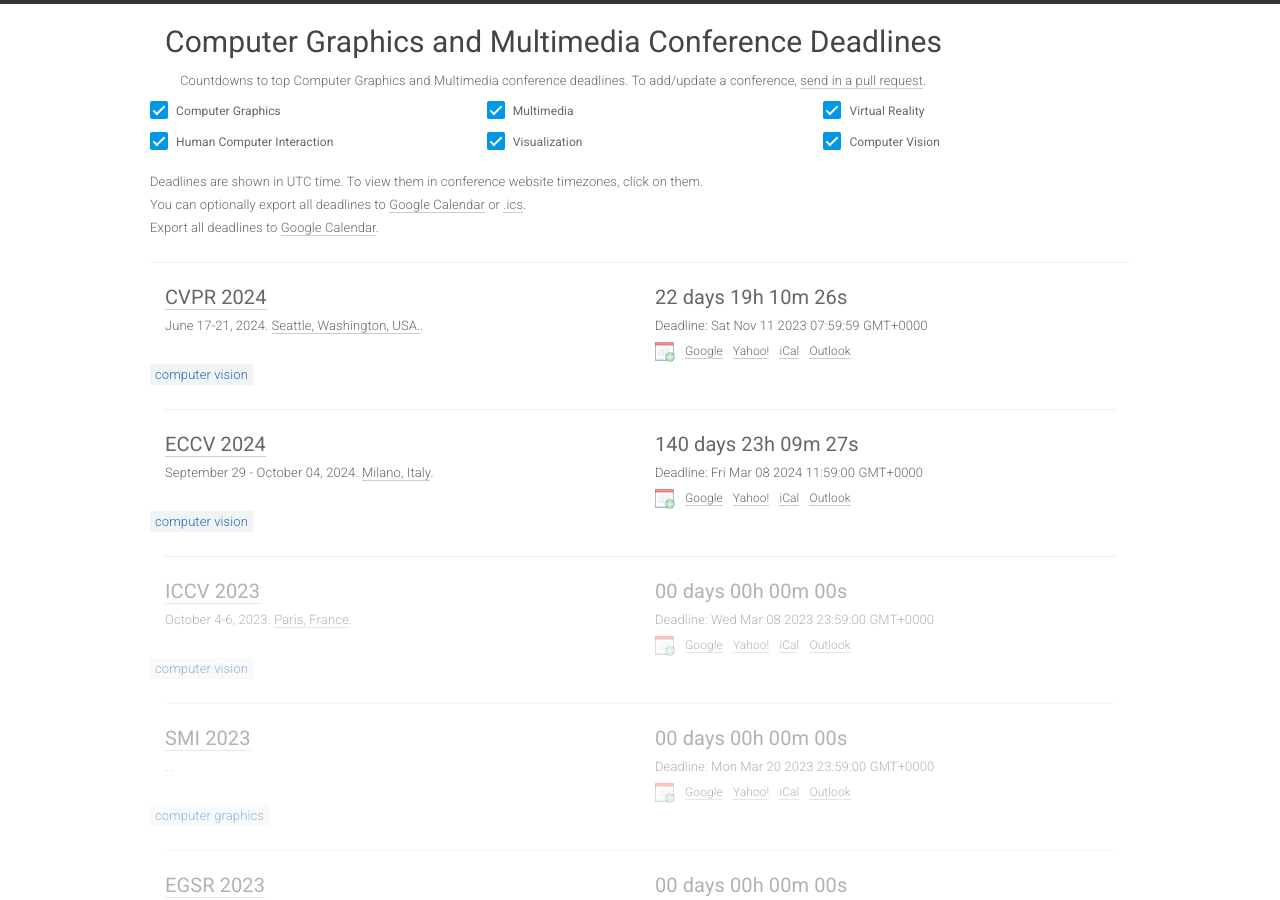
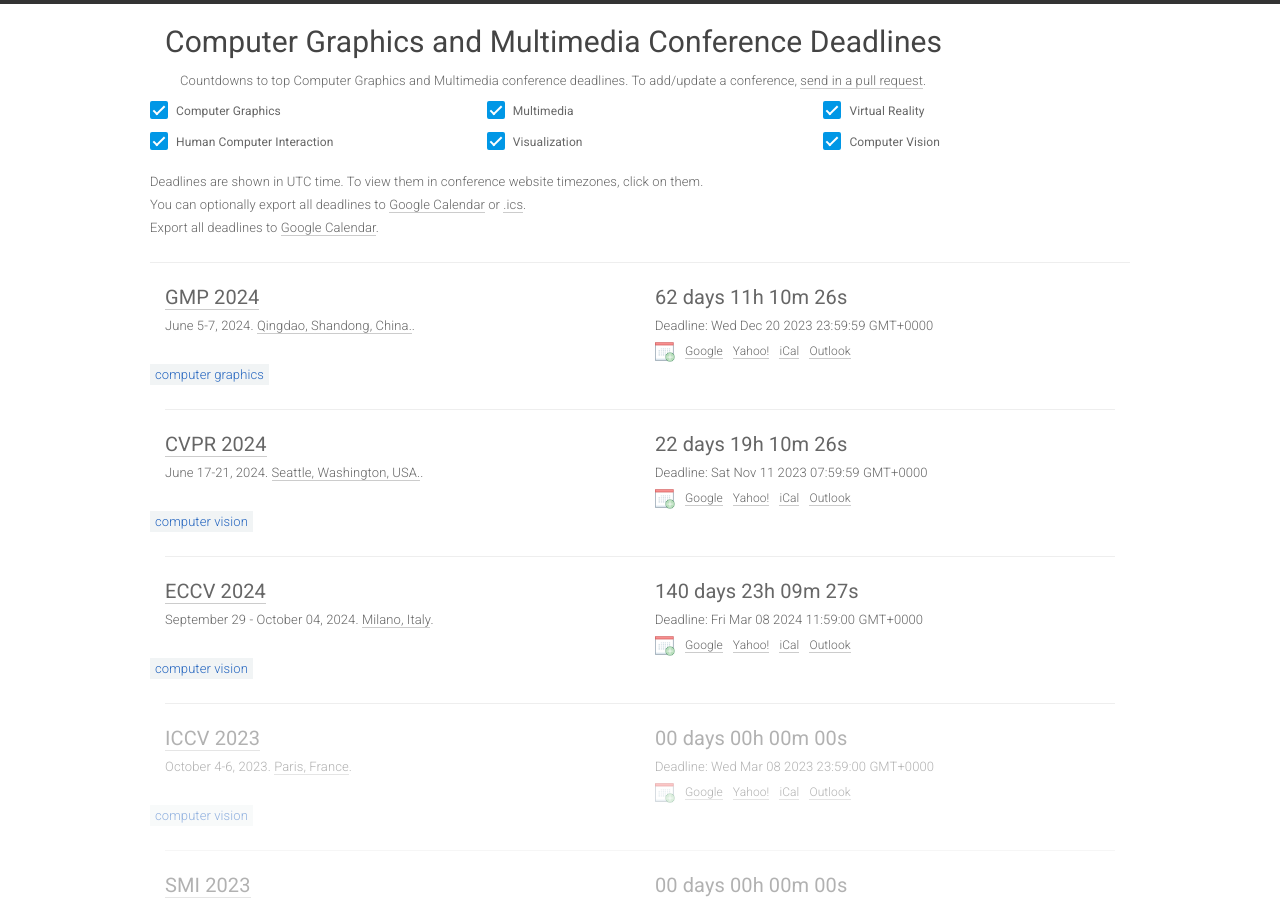
Before and after one commit to JianweiHu94/cgm-deadlines, a Jekyll site: the page built from index.html, in a window 1280 px wide and 900 px high. Built offline with Jekyll 4.4.1, drawn with Linux system fonts in a browser that asks for light colours; nearby versions of some CDN libraries.

Commit message:
Update conferences.yml

```diff
--- a/_data/conferences.yml
+++ b/_data/conferences.yml
@@ -1,4 +1,14 @@
 ---
+
+- title: GMP
+  year: 2024
+  id: gmp2024
+  link: https://irc.cs.sdu.edu.cn/gmp2024/index.html
+  deadline: '2023-12-20 23:59:59'
+  timezone: UTC
+  date: June 5-7, 2024
+  place: Qingdao, Shandong, China.
+  sub: CG
 
 - title: CVPR
   year: 2024
```
